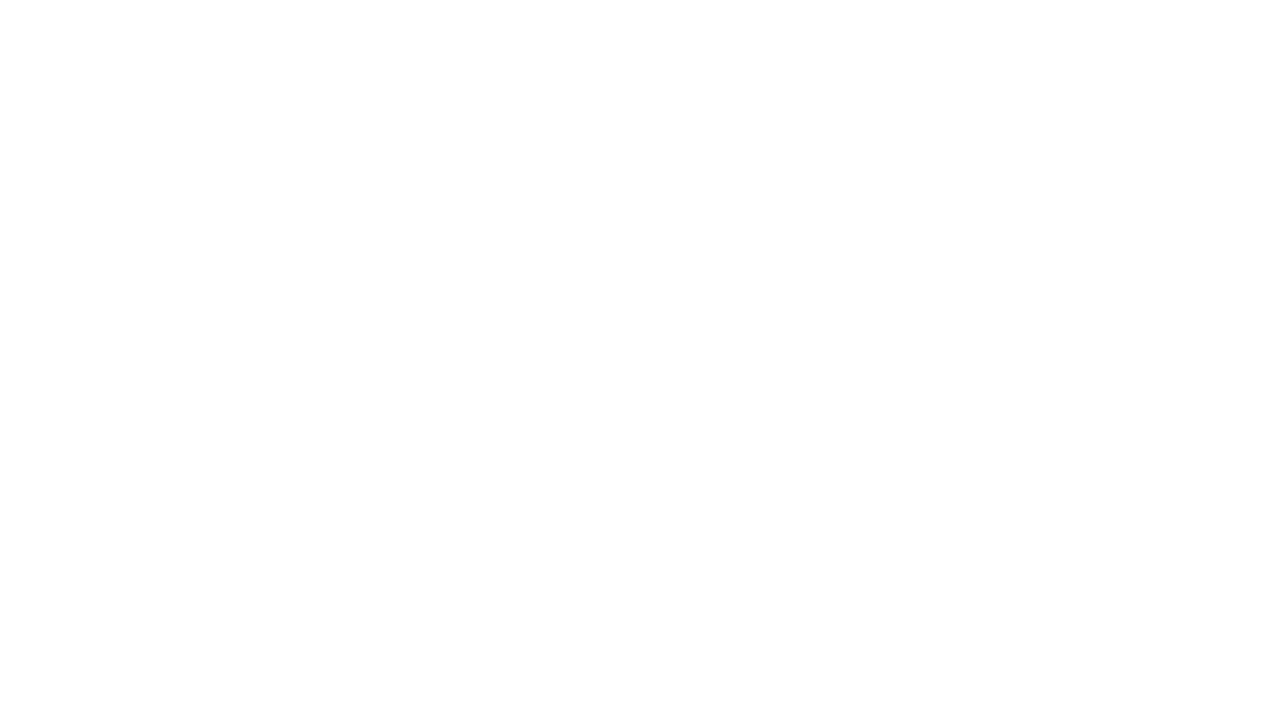
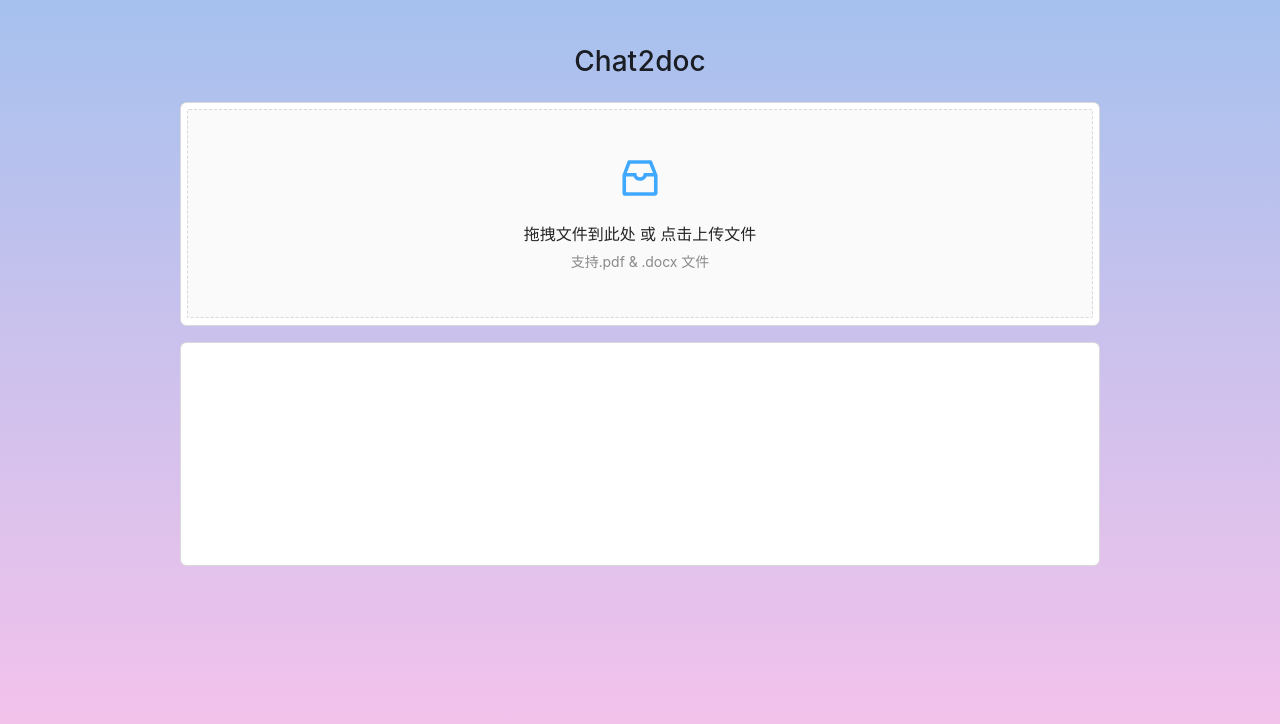
Before and after one commit to EkkoSonya/chat2doc, a Vue app: page / in a window 1280 px wide. Before the commit this address had no page. Shown: the top 724 px of the page. Built offline with nearby package versions, Linux system fonts and the light colour scheme.

Commit message:
add upload

```diff
--- a/src/App.vue
+++ b/src/App.vue
@@ -1,21 +1,115 @@
 <template>
     <div id="app">
-        <Update />
-        <List />
+        <div class="contain">
+            <div class="title">
+                <h1>
+                    Chat2doc
+                </h1>
+            </div>
+            <!-- 用户文件上传入口 -->
+            <div class="load">
+                <a-upload-dragger
+                    v-model:fileList="fileList"
+                    name="file"
+                    :multiple="true"
+                    action="https://www.mocky.io/v2/5cc8019d300000980a055e76"
+                    @change="handleChange"
+                    @drop="handleDrop"
+                >
+                    <div class="upload">
+                        <p class="ant-upload-drag-icon">
+                            <inbox-outlined></inbox-outlined>
+                        </p>
+                        <p class="ant-upload-text">
+                            拖拽文件到此处 或 点击上传文件
+                        </p>
+                        <p class="ant-upload-hint">
+                            支持.pdf & .docx 文件
+                        </p>
+                    </div>
+
+                </a-upload-dragger>
+            </div>
+            <!-- 用户上传文件列表 -->
+            <div class="list">
+
+            </div>
+        </div>
+
     </div>
 </template>
 
-<script setup lang="ts">
-import Update from './components/Update.vue'
-import List from './components/List.vue'
+<script lang="ts">
+import { InboxOutlined } from '@ant-design/icons-vue';
+import { message } from 'ant-design-vue';
+import { defineComponent, ref } from 'vue';
+import type { UploadChangeParam } from 'ant-design-vue';
 
+export default defineComponent({
+    components: {
+        InboxOutlined,
+    },
+    setup() {
+        const handleChange = (info: UploadChangeParam) => {
+            const status = info.file.status;
+            if (status !== 'uploading') {
+                console.log(info.file, info.fileList);
+            }
+            if (status === 'done') {
+                message.success(`${info.file.name} file uploaded successfully.`);
+            } else if (status === 'error') {
+                message.error(`${info.file.name} file upload failed.`);
+            }
+        };
+        return {
+            handleChange,
+            fileList: ref([]),
+            handleDrop: (e: DragEvent) => {
+                console.log(e);
+            },
+        };
+    },
+})
 </script>
 
-<style scoped>
+<style scoped lang="scss">
 #app {
     width: 100%;
     height: 100%;
+    background-image: linear-gradient(to top, #fbc2eb 0%, #a6c1ee 100%);
+    display: flex;
+    flex-direction: column;
+    .contain {
+        max-width: 960px;
+        width: 100%;
+        margin: 0 auto;
+        padding: 20px;
+        display: flex;
+        flex-direction: column;
+        align-items: center;
+
+        .load, .list {
+            min-height: 14rem;
+            width: 100%;
+            padding: 0.4rem;
+            border: 1px solid #d9d9d9;
+            border-radius: 0.4rem;
+            background-color: #fff;
+            .upload {
+                display: flex;
+                height: 100%;
+                flex-direction: column;
+                align-items: center;
+                justify-content: center;
+            }
+        }
+
+        .list {
+            margin-top: 1rem;
+        }
+    }
 }
+
 .main {
     width: 100%;
     height: 100%;
```
